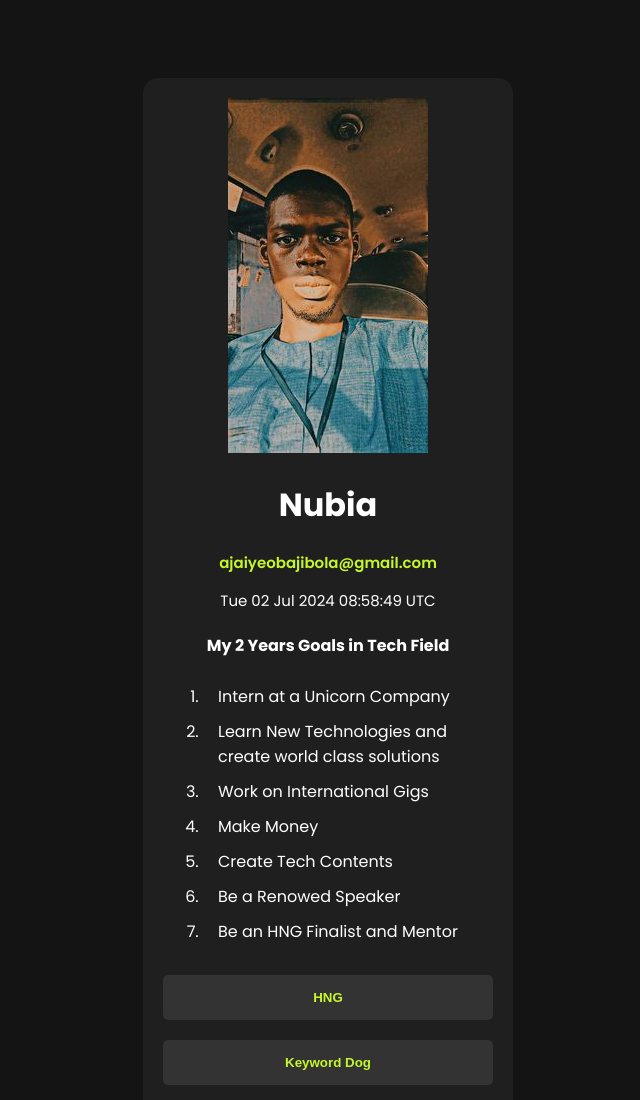
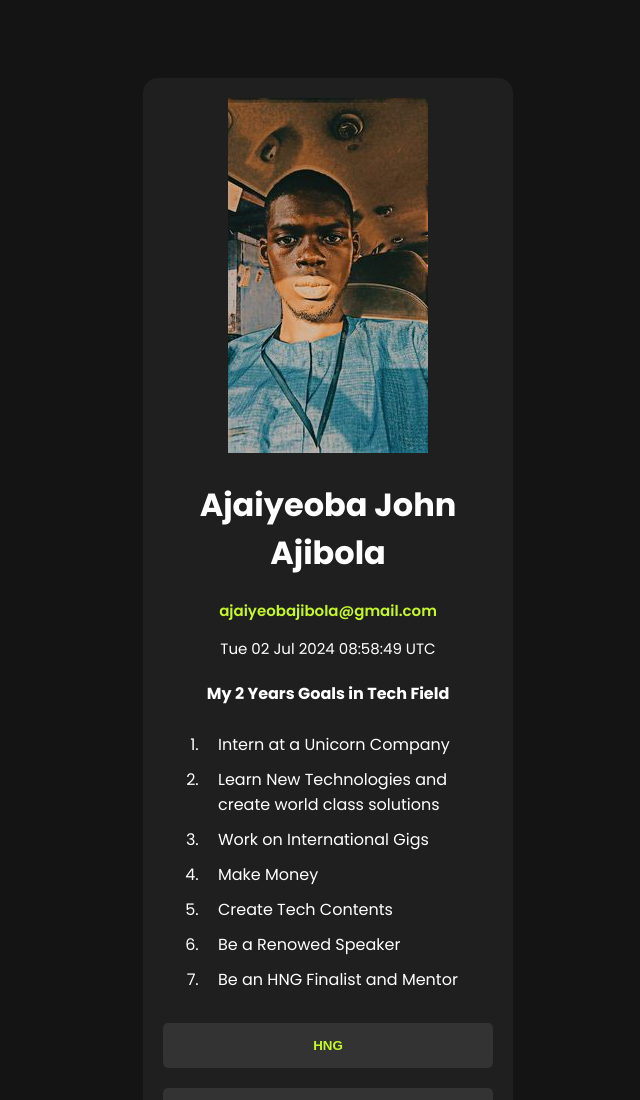
Before and after one commit to Ajaiyeoba/Hng11_-1, a plain HTML site: page index.html in a window 1280 px wide. Shown: the top 1100 px of the page, without its empty margins (312-952 px from the left). Drawn offline with Linux system fonts and the light colour scheme.

Commit message:
update index.html

```diff
--- a/index.html
+++ b/index.html
@@ -14,7 +14,7 @@
 <div class="container">
 
   <img src="assets/Snapc.jpg" alt="slackProfilePicture"  data-testid="slackProfilePicture">
-<h1 data-testid="slackDisplayName"> Nubia</h1>
+<h1 data-testid="slackDisplayName"> Ajaiyeoba John Ajibola</h1>
 <p  class="email" data-testid="slackEmail"> ajaiyeobajibola@gmail.com </p>
 <p class="tag" ><span data-testid="currentDay" id="day" ></span></span> <span id="date"></span> <span data-testid="currentTimeUTC" id="time"> </span> UTC
 </p>
```
